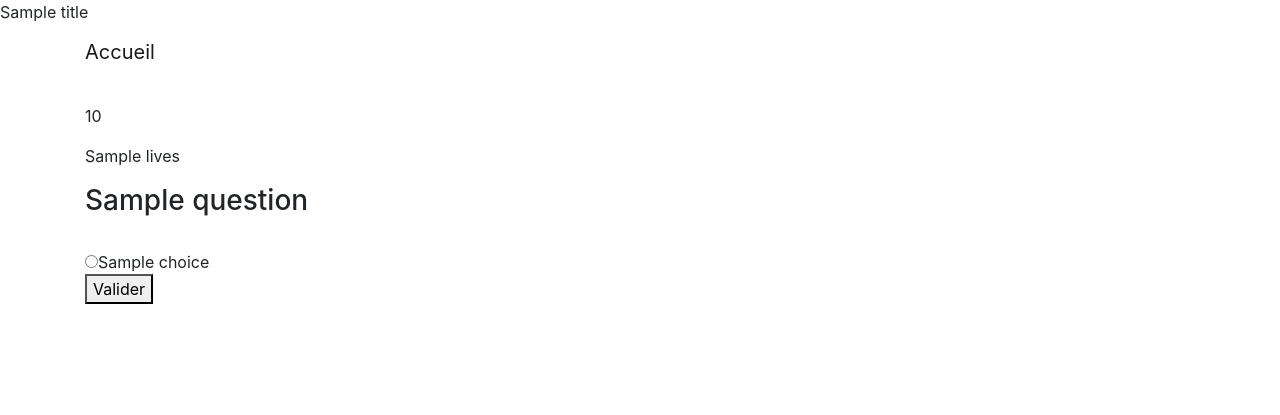
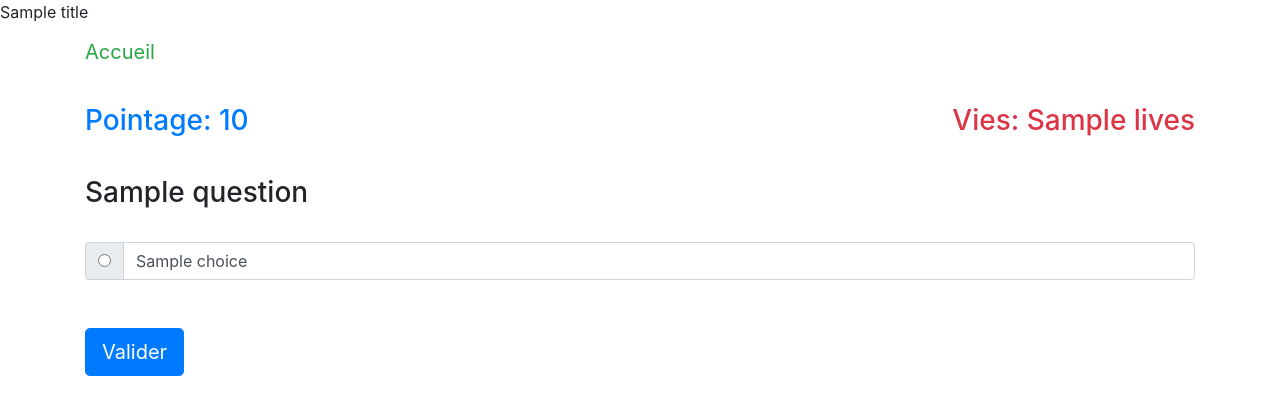
Before and after one commit to StfnC/quiz-website, a Django app: template siteterre/quiz/templates/quiz/question.html in a window 1280 px wide. Shown: the top 415 px of the page. Run offline with Django 3.2, Linux system fonts and the light colour scheme; tables that the repository leaves empty hold one stand-in row (values such as "Sample post"); the template is opened without the code that fills it: values that come from a table or form of the project are taken from there, most other values are stand-ins (such as "Sample title", 1, 10 or a date in 2020); some libraries are stand-ins or nearby versions.

Commit message:
Added explanation field to question model, styled the question page

```diff
--- a/siteterre/quiz/models.py
+++ b/siteterre/quiz/models.py
@@ -31,6 +31,7 @@ class Question(models.Model):
     choice_3 = models.CharField(max_length=300)
     choice_4 = models.CharField(max_length=300)
     answer = models.CharField(max_length=500, default='[]')
+    explanation = models.CharField(max_length=1000, default='')
 
     def __str__(self):
         return self.question
--- a/siteterre/quiz/templates/quiz/base.html
+++ b/siteterre/quiz/templates/quiz/base.html
@@ -15,7 +15,7 @@
         <nav class="navbar navbar-light">
             <div class="container">
                 <div class="navbar-header">
-                    <a class="navbar-brand" href="{% url 'quiz:home' %}">Accueil</a>
+                    <a class="navbar-brand text-success" href="{% url 'quiz:home' %}">Accueil</a>
                 </div>
             </div>
         </nav>
--- a/siteterre/quiz/templates/quiz/home.html
+++ b/siteterre/quiz/templates/quiz/home.html
@@ -5,6 +5,6 @@
         {{ form.as_p }}
         {% csrf_token %}
         <br>
-        <button type="submit">Commencer</button>
+        <button type="submit" class="btn btn-primary">Commencer</button>
     </form>
 {% endblock %}
--- a/siteterre/quiz/templates/quiz/question.html
+++ b/siteterre/quiz/templates/quiz/question.html
@@ -1,16 +1,27 @@
 {% extends "quiz/base.html" %}
 
 {% block app_content %}
-    <p>{{ score }}</p>
-    <p>{{ lives }}</p>
+    <h3 class="float-left text-primary">Pointage: {{ score }}</h3>
+    <h3 class="float-right text-danger">Vies: {{ lives }}</h3>
+    <br>
+    <br>
+    <br>
     <h3>{{ question.question }}</h3>
+    <br>
     <form action="{% url 'quiz:question' question_id=question.id %}" method="POST">
         {% csrf_token %}
         {% for choice in question_choices %}
+            <div class="input-group">
+                <div class="input-group-prepend">
+                    <div class="input-group-text">
+                        <input type="radio" name="choice" aria-label="Radio button for following text input">
+                    </div>
+                </div>
+                <label type="text" class="form-control" name="choice_text"">{{ choice }}</label>
+            </div>
             <br>
-            <input type="radio" name="choice" value="{{ choice }}">{{ choice }}</input>
         {% endfor %}
         <br>
-        <button type="submit" name="button">Valider</button>
+        <button type="submit" name="button" class="btn btn-primary btn-lg">Valider</button>
     </form>
 {% endblock %}
```
Also changed, not shown: siteterre/quiz/admin.py (+6 -3 lines), siteterre/quiz/migrations/0005_question_explanation.py (added).
